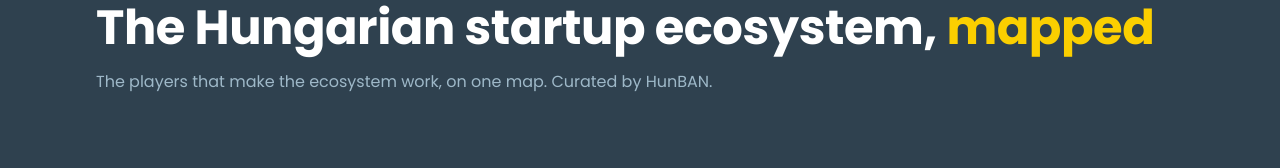
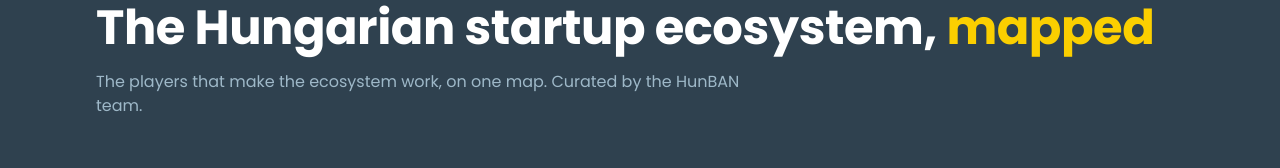
Before and after one commit to hunban-eu/hunban-web, a Next.js app: page /map in a window 1280 px wide. Shown: the part 154-322 px from the top of the page. Built offline with nearby package versions, Linux system fonts and the light colour scheme; no server answers; the database is empty.

Commit message:
Map: curated by the HunBAN team
Co-Authored-By: Claude Opus 5.5 <noreply@anthropic.com>
Claude-Session: https://claude.ai/code/session_01JyqiWN8ApHhWYopxJ2ZVej

```diff
--- a/src/app/map/page.tsx
+++ b/src/app/map/page.tsx
@@ -22,7 +22,7 @@ export default async function MapPage() {
             The Hungarian startup ecosystem, <span className="text-yellow">mapped</span>
           </h1>
           <p className="mt-4 max-w-2xl text-on-brand-muted">
-            The players that make the ecosystem work, on one map. Curated by HunBAN.
+            The players that make the ecosystem work, on one map. Curated by the HunBAN team.
           </p>
         </div>
       </section>
```
